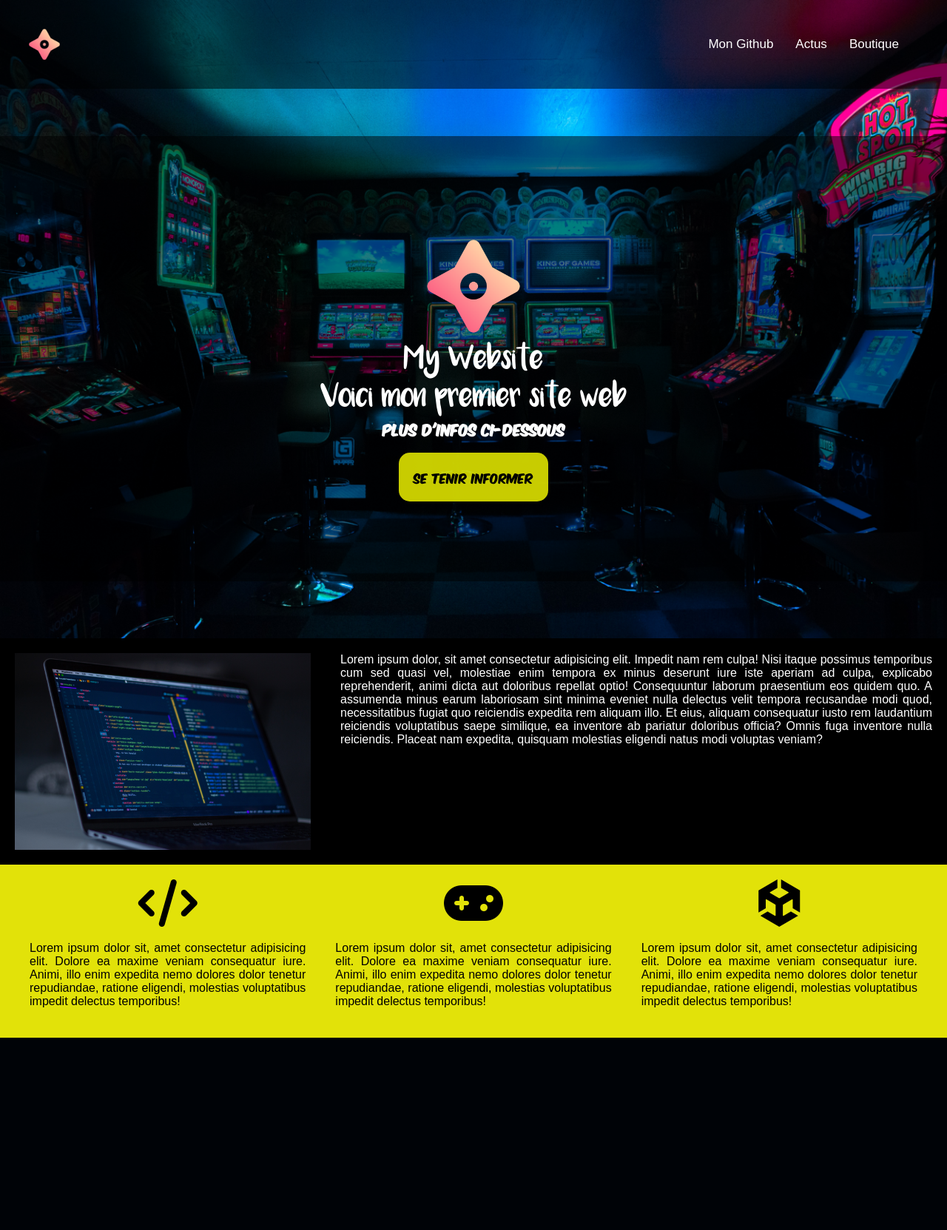
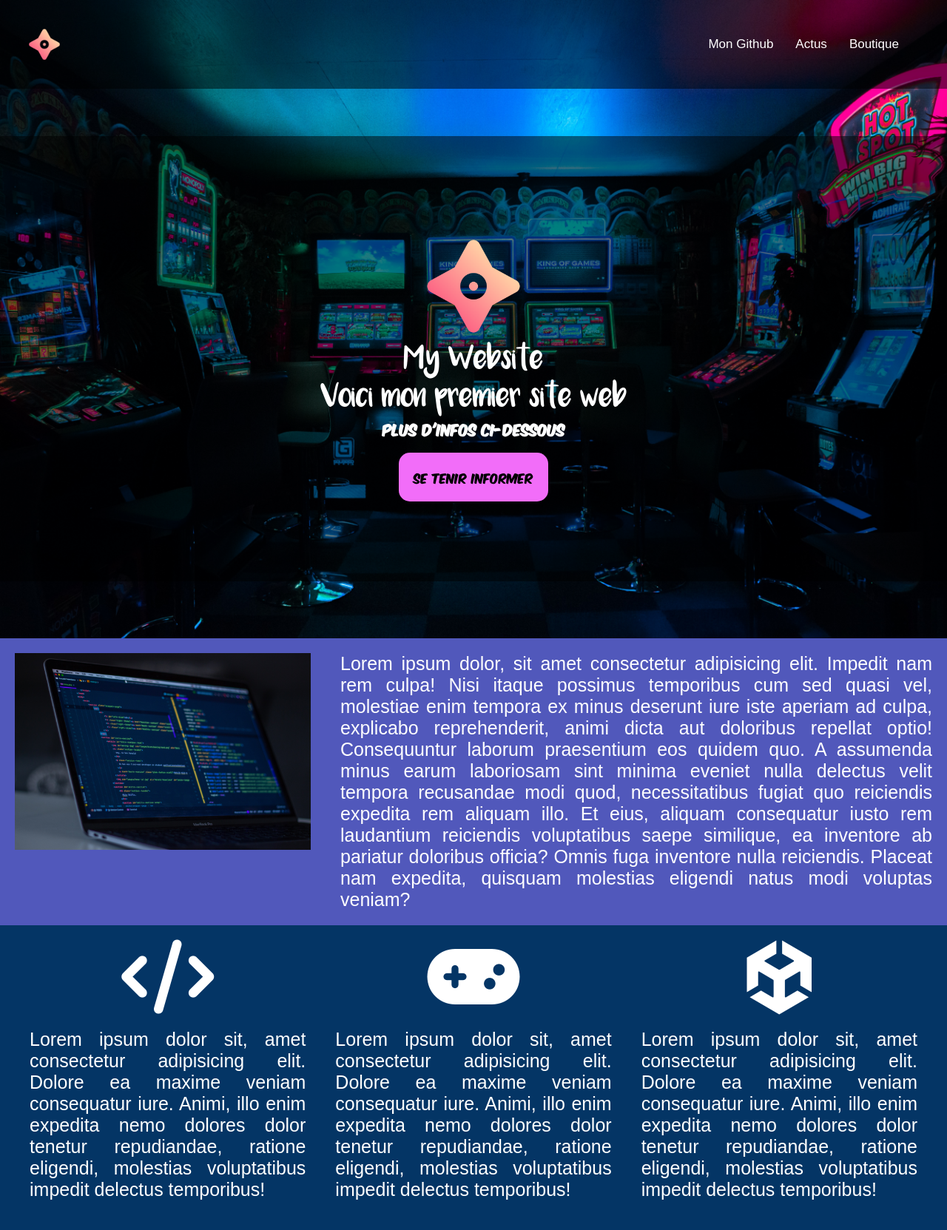
Before and after one commit to Natixoo/natixoo.github.io, a PHP site: page / in a window 1280 px wide. Shown: the whole page at 74% size. Before the commit the page ends 1403 px from the top, so only its background shows below. Run offline with PHP 8.4, Linux system fonts and the light colour scheme; some libraries are stand-ins or nearby versions.

Commit message:
Add files via upload

```diff
--- a/index.html
+++ b/index.html
@@ -36,7 +36,7 @@
                 <h2>Voici mon premier site web</h2>
                 <h3>Plus d'infos ci-dessous</h3>
                 <br /><br />
-                <a href="cheh.html">Se tenir informer</a>
+                <a href="#">Se tenir informer</a>
             </div>
         </div>
 
--- a/main.css
+++ b/main.css
@@ -88,7 +88,7 @@
 
 #content a {
     color: black;
-    background-color: rgba(251, 255, 0, 0.8);
+    background-color: #f26df9;
     padding: 20px;
     border-radius: 15px;
     font-family: 'Komikax';
@@ -96,7 +96,7 @@
 
 #content a:hover {
     color: white;
-    border: 1px solid yellow;
+    border: 1px solid #f26df9;
     background-color: rgba(0, 0, 255, 0);
 }
 
@@ -121,8 +121,10 @@
 
 #about {
     display: flex;
-    background-color: black;
+    background-color: #5158BB;
     color: white;
+    font-size: 25px;
+    font-weight: 200;
 }
 
 #about_img {
@@ -142,10 +144,11 @@
 
 #services {
     display: flex;
-    background-color: rgba(255, 255, 0, 0.85);
-    color: black;
+    background-color: 043565;
+    color: white;
     padding: 20px;
     text-align: center;
+    font-size: 25px;
 }
 
 .services_item p {
```
